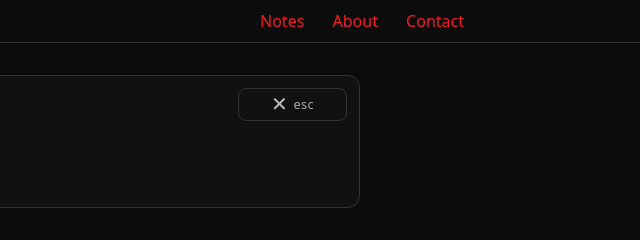
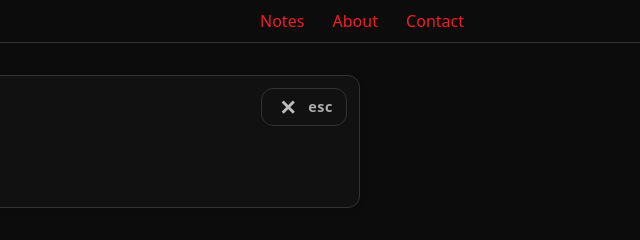
Before and after one commit to OBSCVRIVS/website, a website: page notes.html in a window 1280 px wide. Shown: the top 240 px of the page, 640-1280 px from the left. Drawn offline with nearby package versions, Linux system fonts and the light colour scheme.

Commit message:
Update styles.css

```diff
--- a/styles.css
+++ b/styles.css
@@ -639,3 +639,48 @@ input:invalid, textarea:invalid { border-color: #e5484d; }
   box-shadow: 0 2px 6px rgba(0,0,0,.08);
   outline: none;
 }
+/* === FINAL: Note close pill (centred, no glyph bleed) === */
+.note-page { position: relative; }
+
+.note-page .note-close{
+  position: absolute; top: 12px; right: 12px;
+  display: inline-flex; align-items: center; justify-content: center;
+  gap: .48rem;
+  padding: .50rem .80rem;
+  border: 1px solid var(--field-border);
+  border-radius: 12px;
+  background: var(--field);
+  color: var(--muted);
+  box-sizing: border-box;
+  white-space: nowrap;
+  line-height: 1;
+  font-weight: 600;
+  cursor: pointer;
+  transition: background .2s, color .2s, border-color .2s, box-shadow .2s;
+}
+
+.note-page .note-close .x{
+  /* fix the overhang by boxing & centring the glyph */
+  display: inline-block;
+  width: 1.25em;                 /* gives breathing room */
+  text-align: center;
+  font-size: 1.28rem;            /* slightly larger than “esc” */
+  line-height: 1;
+  transform: translateY(-.02em); /* tiny optical nudge */
+}
+
+.note-page .note-close .esc{
+  font-size: .90rem;
+  letter-spacing: .04em;
+  text-transform: lowercase;
+  line-height: 1;
+}
+
+.note-page .note-close:hover,
+.note-page .note-close:focus{
+  color: var(--accent);
+  border-color: var(--accent);
+  background: color-mix(in srgb, var(--accent) 6%, var(--field));
+  box-shadow: 0 2px 6px rgba(0,0,0,.08);
+  outline: none;
+}
```
